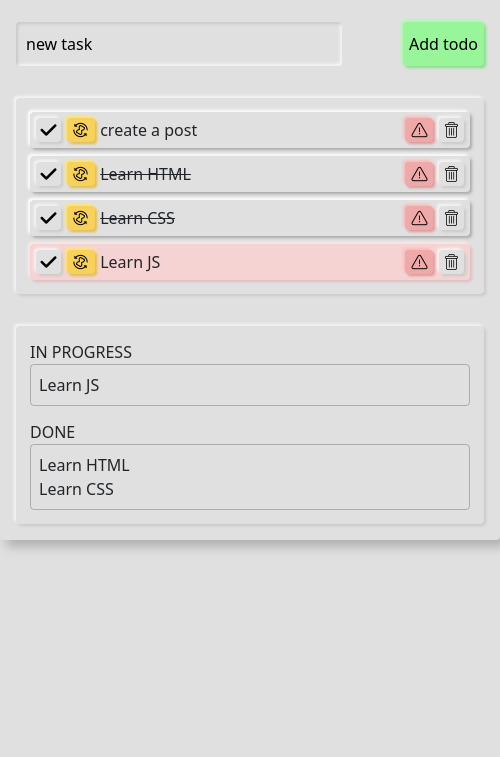
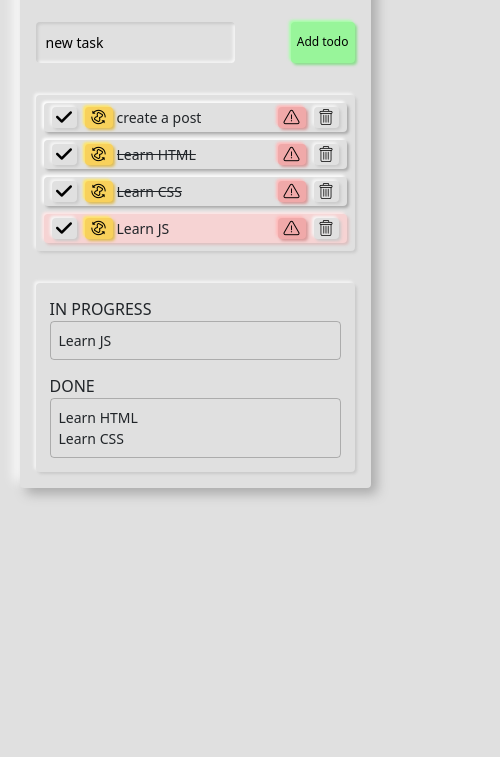
Before and after one commit to Brahner/simple_todo, a plain HTML site: page index.html in a window 390 px wide. Shown: the part 87-844 px from the top of the page, 500 px wide, since content can reach past the window. Drawn offline with Linux system fonts and the light colour scheme; files whose address does not match are found by name.

Commit message:
add media css

```diff
--- a/css/style.css
+++ b/css/style.css
@@ -50,6 +50,7 @@ body{
 }
 
 .todo-list__wrapper{
+	width: 100%;
 	padding: 14px;
 	border-radius: 4px;
 	/* background: #e0e0e0; */
@@ -57,7 +58,7 @@ body{
 }
 
 .todo-list__item{
-	width: 440px;
+	width: 100%;
 	padding: 6px;
 	margin-bottom: 8px;
 	display: flex;
@@ -112,6 +113,8 @@ body{
 
 .todo-list__text{
 	width: 70%;
+	overflow: hidden;
+	text-overflow: ellipsis;
 }
 
 .todo-list__text--done{
@@ -151,3 +154,54 @@ box-shadow:  1px 1px 2px #ddbebe, -1px -1px 2px #ffe8e8;
 .done__title{
 	margin-top: 14px;
 }
+
+@media (max-width: 575px){
+	.block{
+		width: 90%;
+	}
+	.add-todo__input{
+		width: 90%;
+	}
+	.add-todo__btn{
+		font-size: 12px;
+	}
+	.todo-list__wrapper{
+		padding: 8px;
+	}
+	.todo-list__item{
+		min-width: 100%;
+		padding: 4px;
+	}
+	.todo-list__item > button{
+		margin: 0 4px;
+	}
+	.todo-list__text{
+		max-width: 70%;
+		font-size: 14px;
+	}
+	.progress__item, .done__item, .add-todo__input{
+		font-size: 14px;
+	}
+}
+
+@media (max-width: 320px){
+	.container{
+		padding: 5%;
+	}
+	.header__title{
+		font-size: 18px;
+	}
+	.header__subtitle{
+		width: 50%;
+		font-size: 12px;
+	}
+	.todo-list__item{
+		font-size: 12px;
+	}
+	.todo-list__text, .progress__item, .done__item{
+		font-size: 10px;
+	}
+	.done__title, .progress__title{
+		font-size: 12px;
+	}
+}
```
